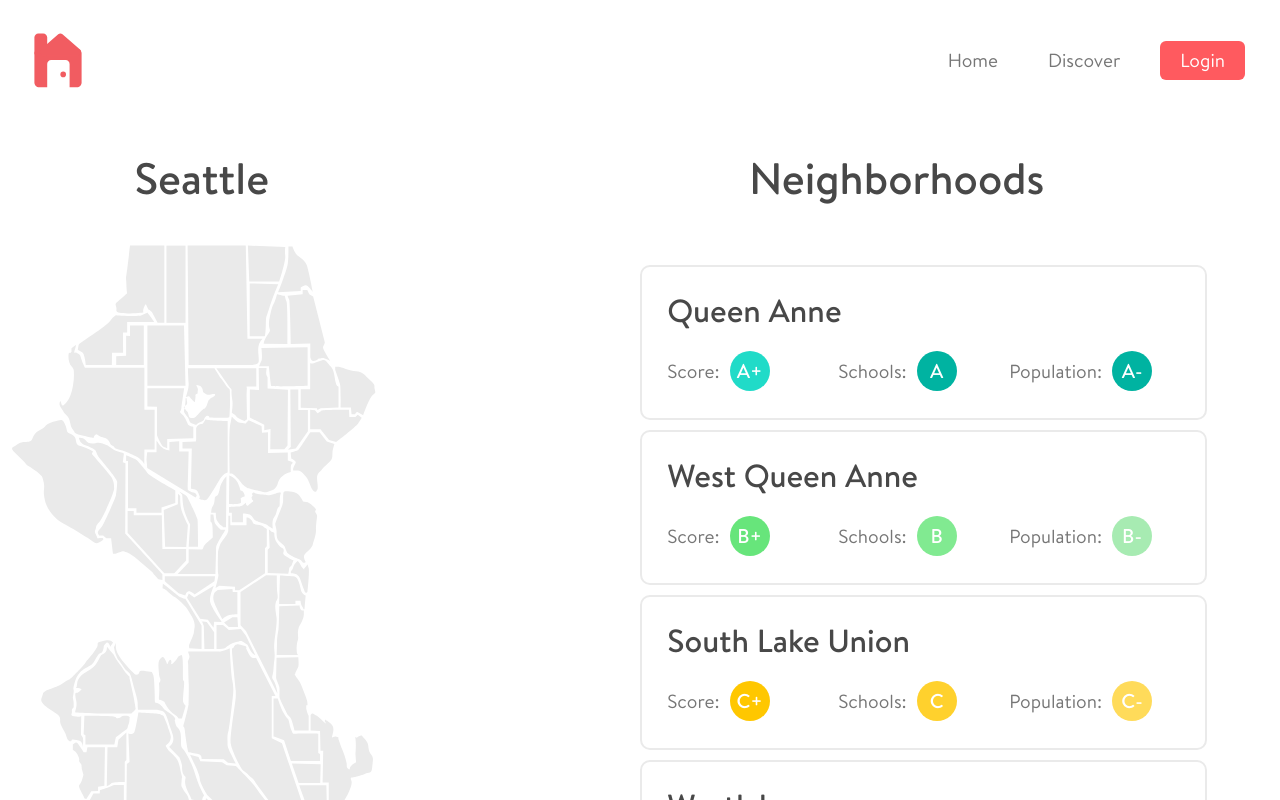
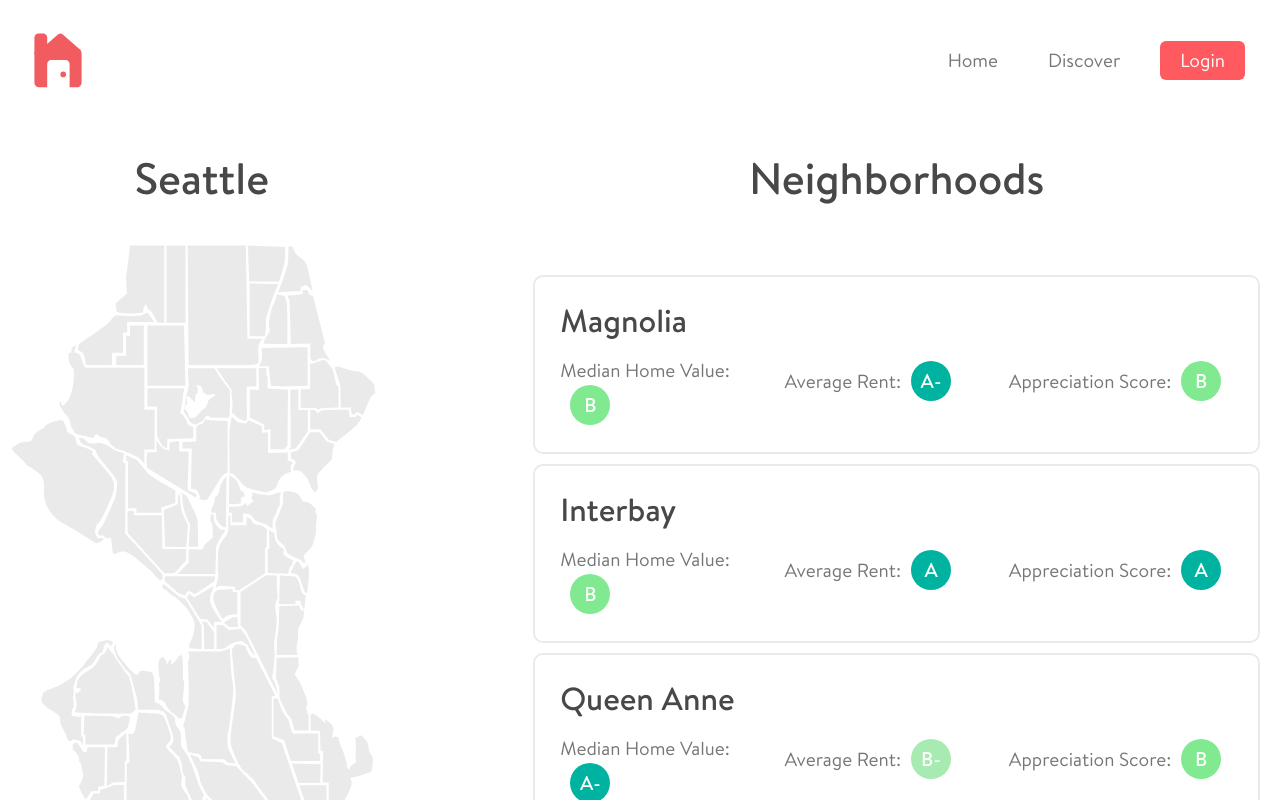
Before and after one commit to kartmanny/haus, a React (Create React App) app: page /haus/discover in a window 1280 px wide. Shown: the top 800 px of the page. Built offline with nearby package versions, Linux system fonts and the light colour scheme.

Commit message:
Added all listings to discover page

```diff
--- a/src/components/Discover/Discover.jsx
+++ b/src/components/Discover/Discover.jsx
@@ -23,7 +23,7 @@ const DiscoverGrid = styled.div`
 
 const Discover = () => {
   const listings = (
-    <Listings listings={listingData} onClick={() => setView(dashboard)} />
+    <Listings onListingClick={neighborhood => setView(dashboard)} />
   );
   const dashboard = (
     <Dashboard
--- a/src/components/FavoriteListings/FavoriteListingItem/FavoriteListingItem.jsx
+++ b/src/components/FavoriteListings/FavoriteListingItem/FavoriteListingItem.jsx
@@ -71,7 +71,7 @@ const FavoritesListingItem = ({
       </div>
       <Scores>
         {scores.map(({ name, score }, index) => (
-          <span key={index}>
+          <span key={index} className={styles.listingGrade}>
             <Text type="large" capitalize={true}>
               {name}:
             </Text>
--- a/src/components/FavoriteListings/FavoriteListingItem/favoritelistingitem.module.scss
+++ b/src/components/FavoriteListings/FavoriteListingItem/favoritelistingitem.module.scss
@@ -12,3 +12,9 @@
 .add:hover {
   color: var(--seed-color-primary);
 }
+
+.listingGrade {
+  display: flex;
+  justify-content: space-around;
+  align-items: center;
+}
--- a/src/components/Listings/ListingItem/ListingItem.jsx
+++ b/src/components/Listings/ListingItem/ListingItem.jsx
@@ -9,7 +9,6 @@ const Listing = styled.div`
   border: 2px solid var(--seed-border-light);
   border-radius: 1rem;
   margin: 1rem auto 1rem 0;
-  width: 100%;
   cursor: pointer;
 `;
 
@@ -19,17 +18,17 @@ const Scores = styled.div`
   grid-template-columns: 1fr 1fr 1fr;
 `;
 
-const ListingItem = ({ name, scores, ...otherProps }) => {
+const ListingItem = ({ name, scores, onClick, ...otherProps }) => {
   return (
-    <Listing {...otherProps}>
+    <Listing onClick={() => onClick(name)} {...otherProps}>
       <Text type="title2">{name}</Text>
       <Scores>
-        {scores.map(({ name, value }, index) => (
+        {scores.map(({ name, score }, index) => (
           <span key={index}>
             <Text type="large" capitalize={true}>
               {name}:
             </Text>
-            <Grade value={value} />
+            <Grade value={score} />
           </span>
         ))}
       </Scores>
--- a/src/components/Listings/Listings.jsx
+++ b/src/components/Listings/Listings.jsx
@@ -1,14 +1,25 @@
-import React from 'react';
+import React, { useContext } from 'react';
 
+import Context from 'assets/context/Context';
 import ListingItem from 'components/Listings/ListingItem';
 import styles from 'components/Listings/listings.module.scss';
 
-const Listings = ({ listings, ...otherProps }) => (
-  <div>
-    {listings.map(({ name, scores }, index) => (
-      <ListingItem className={styles.card} key={index} name={name} scores={scores} {...otherProps} />
-    ))}
-  </div>
-);
+const Listings = ({ onListingClick, ...otherProps }) => {
+  const { data } = useContext(Context);
+  return (
+    <div style={{ height: 650, overflowY: 'scroll' }}>
+      {data.neighborhoods.map(({ name, report }, index) => (
+        <ListingItem
+          className={styles.card}
+          onClick={onListingClick}
+          key={index}
+          name={name}
+          scores={report.slice(0, 3)}
+          {...otherProps}
+        />
+      ))}
+    </div>
+  );
+};
 
 export default Listings;
```
